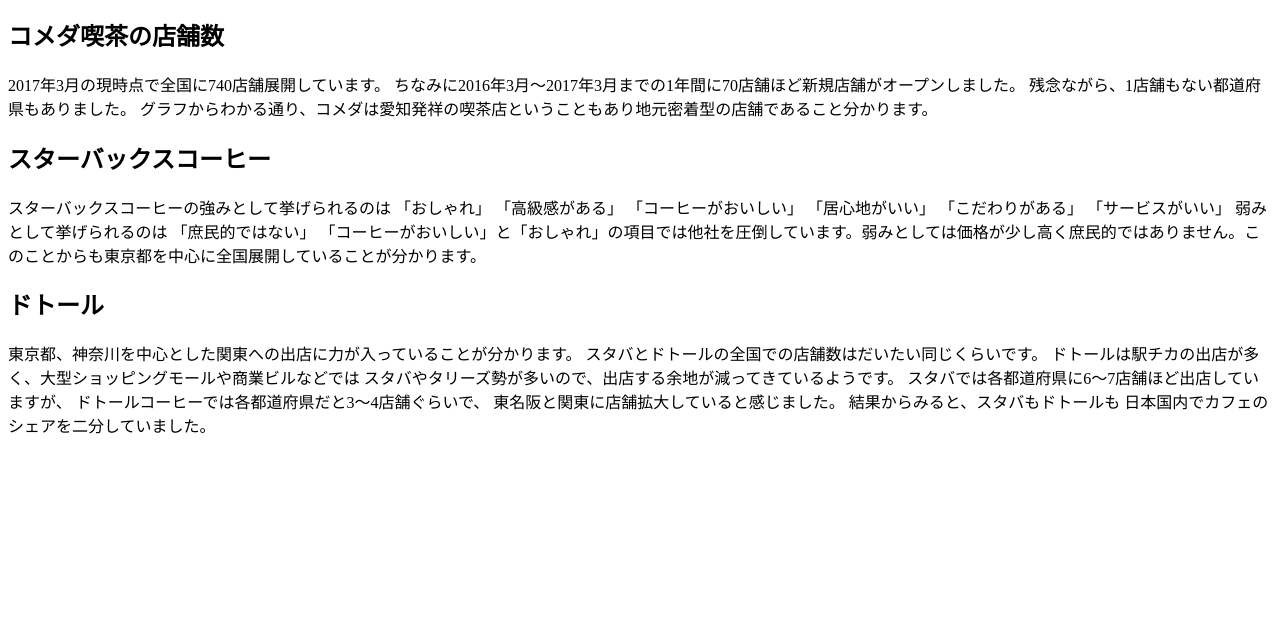
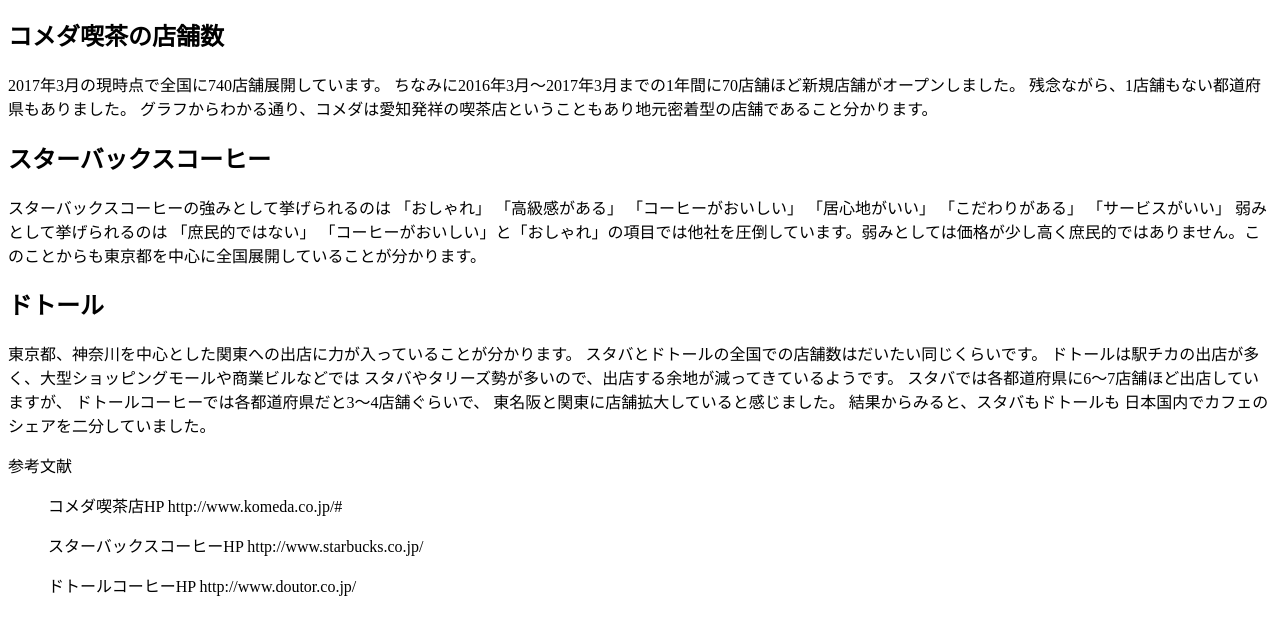
Before and after one commit to yuki724/myproject01, a plain HTML site: page index.html in a window 1280 px wide. Shown: the part 116-750 px from the top of the page. Drawn offline with Linux system fonts and the light colour scheme; a script that the page names is missing.

Commit message:
参考文献　追加

```diff
--- a/index.html
+++ b/index.html
@@ -240,6 +240,10 @@
 
         }
     </script>
+<p>参考文献</p>
+<ul>コメダ喫茶店HP   http://www.komeda.co.jp/#</ul>
+<ul>スターバックスコーヒーHP http://www.starbucks.co.jp/</ul>
+<ul>ドトールコーヒーHP http://www.doutor.co.jp/</ul>
 </body>
 
 </html>
```
